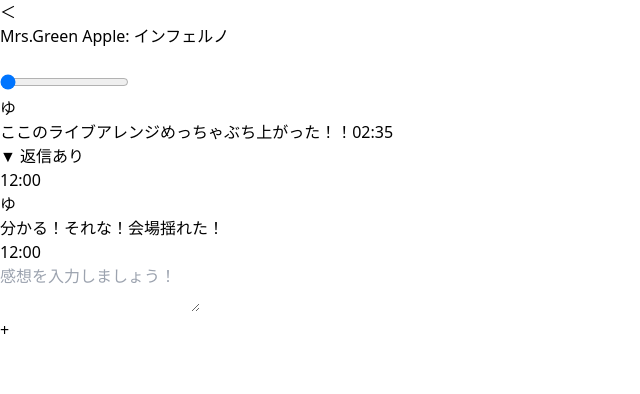
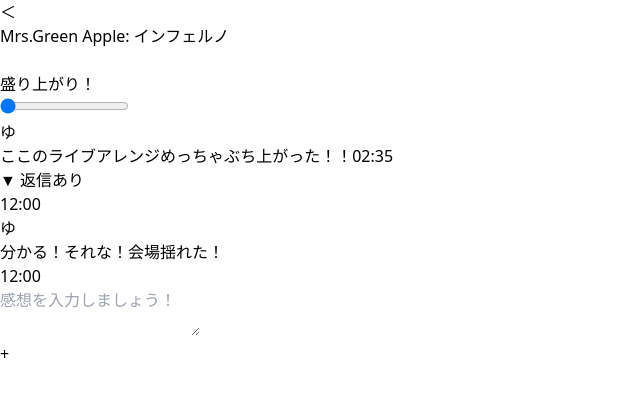
Before and after one commit to tatsu0731/co-music, a Next.js app: page / in a window 1280 px wide. Shown: the top 394 px of the page, without its empty margins (0-640 px from the left). Built offline with nearby package versions, Linux system fonts and the light colour scheme; no server answers.

Commit message:
盛り上がり箇所がわかるような仮実装を追加

```diff
--- a/src/components/audioplayer.jsx
+++ b/src/components/audioplayer.jsx
@@ -60,7 +60,7 @@
       <div className="flex items-center">
         <button
           onClick={handlePlayPause}
-          className="p-2 m-4 rounded-full px-3 py-3 block rounded-full shadow-md bg-[#eff0f9] p-4 cursor-pointer group [&_*]:transition-all [&_*]:duration-150 [&_*]:ease-in group-hover:bg-rose-600"
+          className="p-2 m-4 rounded-full block rounded-full shadow-md bg-[#eff0f9] p-4 cursor-pointer group [&_*]:transition-all [&_*]:duration-150 [&_*]:ease-in group-hover:bg-rose-600 mb-16"
           aria-label={isPlaying ? '一時停止' : '再生'}
         >
           {isPlaying ? (
--- a/src/components/seekbar.js
+++ b/src/components/seekbar.js
@@ -4,7 +4,13 @@
   const { currentInSec, handleSeekbarValue, durationInSec } = props;
 
   return (
-    <div className="flex items-center w-64">
+    <div className="relative flex items-center w-64">
+      <div className="absolute bottom-6 left-1/2 transform -translate-x-1/2">
+        <div className="relative bg-red-500 text-white text-xs rounded px-2 py-1 shadow-lg">
+          盛り上がり！
+          <div className="absolute bottom-[-5px] left-1/2 transform -translate-x-1/2 w-2 h-2 bg-red-500 rotate-45"></div>
+        </div>
+      </div>
       <input
         type="range"
         value={currentInSec}
@@ -12,7 +18,20 @@
         max={durationInSec}
         onChange={handleSeekbarValue}
         step="0.2"
-        className="w-full rounded-full cursor-pointer dark:bg-gray-700"
+        className="w-full h-2 appearance-none rounded-full cursor-pointer"
+        style={{
+          background: `
+            linear-gradient(
+              to right,
+              gray 0%,
+              gray 45%,
+              red 45%,
+              red 55%,
+              gray 55%,
+              gray 100%
+            )
+          `,
+        }}
       />
     </div>
   );
```
